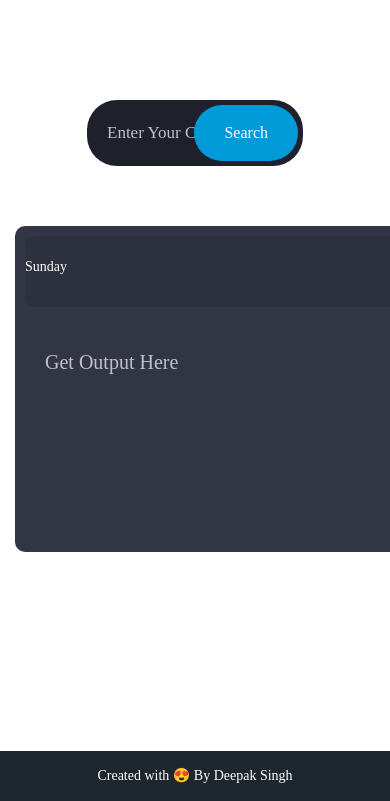
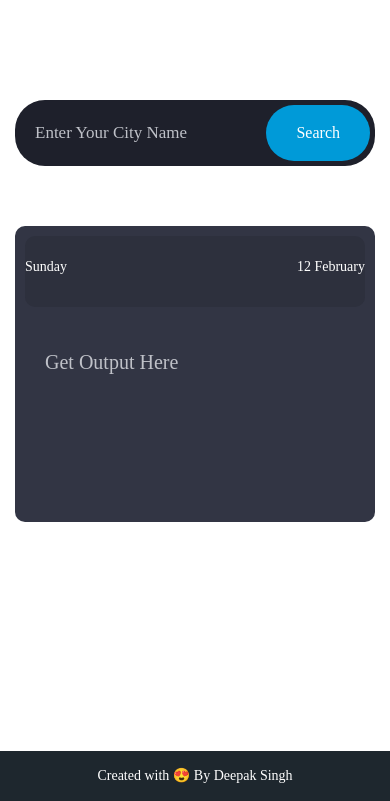
Before and after one commit to deepaksingh8174/nodejs-project, a Node server app: page /weather in a window 390 px wide; the page is wider, and only the part inside the window is pictured. Shown: the part 43-844 px from the top of that part. Run offline with Node 20, Linux system fonts and the light colour scheme; some libraries are stand-ins or nearby versions; some web fonts are replaced.

Commit message:
Update style.css

```diff
--- a/public/css/style.css
+++ b/public/css/style.css
@@ -303,6 +303,23 @@
         height: auto;
         margin-top: 3rem;
     }
+
+    .temp_form
+    {
+      width: auto;
+    }
+
+    .tempInformation
+    {
+      width: auto;
+    }
+
+    .main_layer .middle_layer p,
+    .main_layer .middle_layer .fa
+    {
+      font-size: 5rem;
+      font-weight: 900;
+    }
  }
 
  .main_header_left a
```
